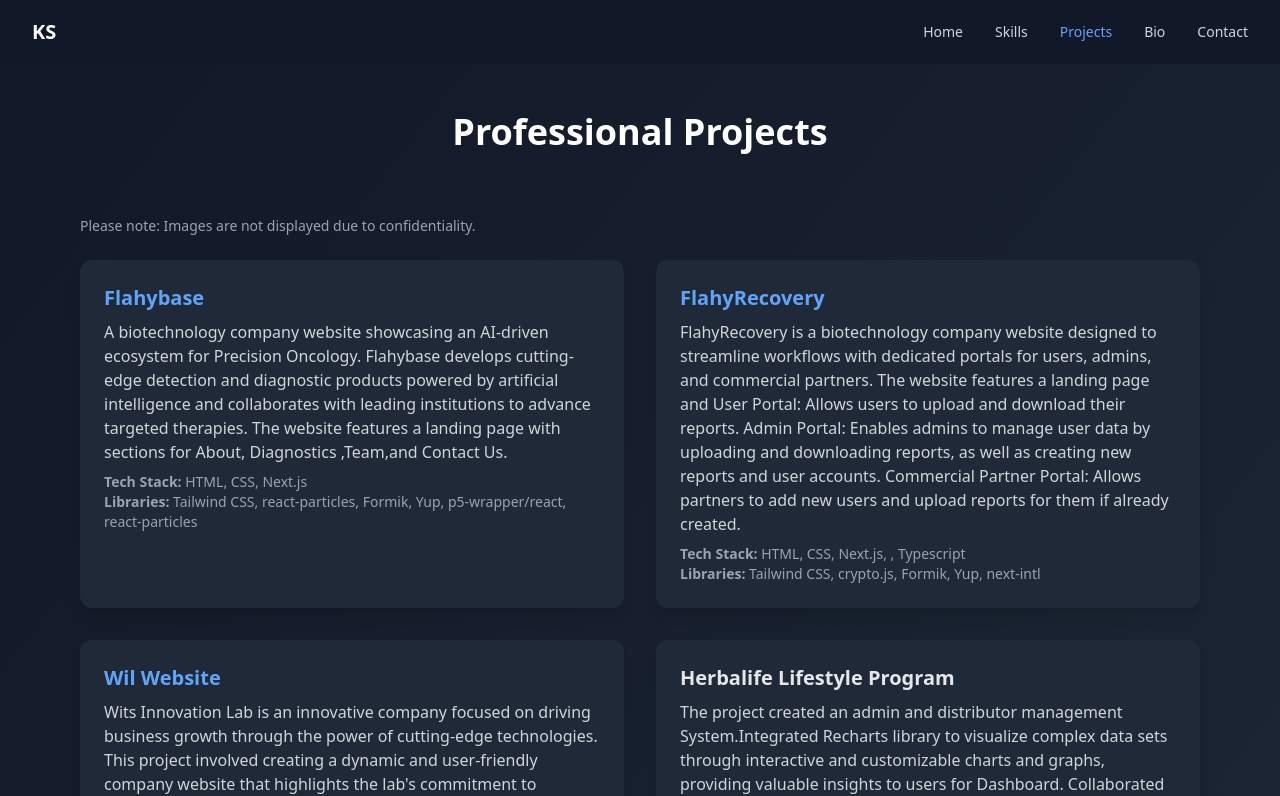
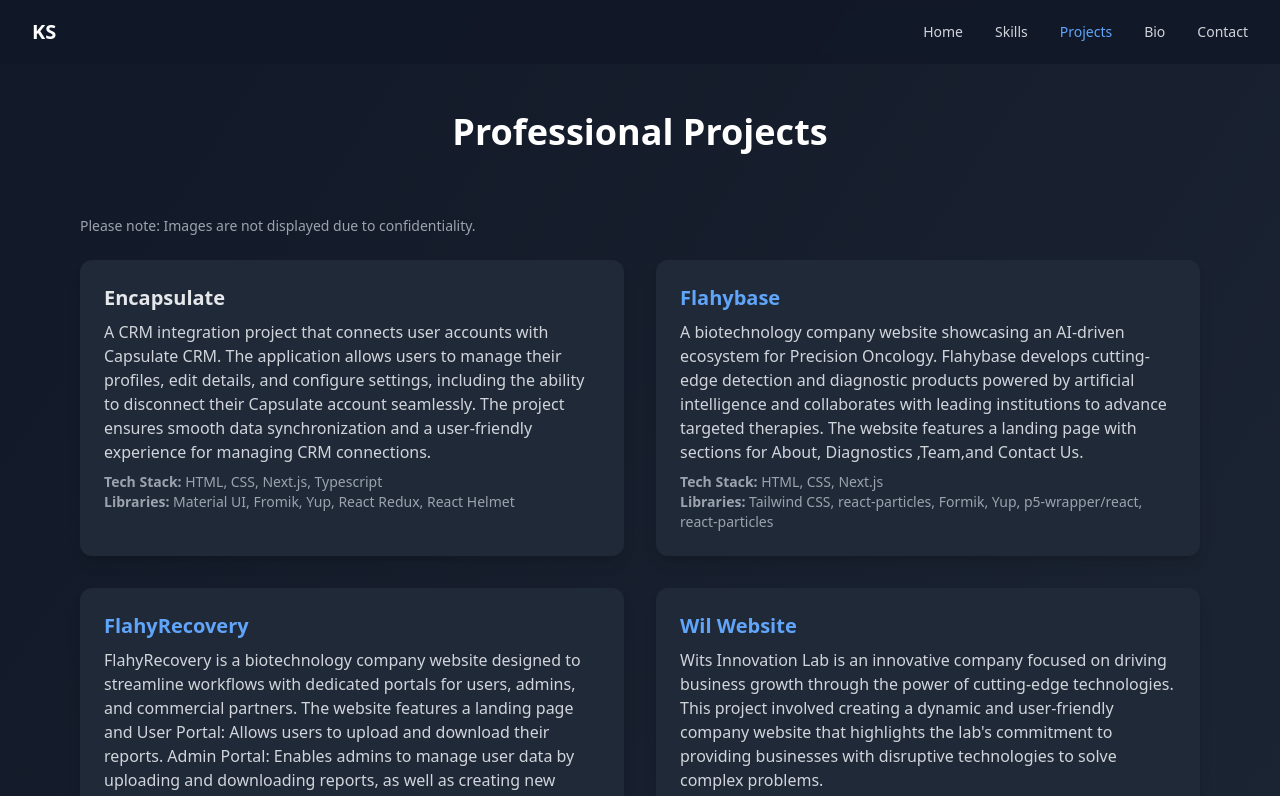
Before and after one commit to karanvirsingh011998/portfolio, a React (Vite) app: page /#/projects in a window 1280 px wide. Shown: the top 796 px of the page. Built offline with nearby package versions, Linux system fonts and the light colour scheme.

Commit message:
added new project encapsulate

```diff
--- a/src/pages/data/projects.ts
+++ b/src/pages/data/projects.ts
@@ -12,7 +12,7 @@
     link: "https://karanvirsingh011998.github.io/convoK",
     image: concokLandingPage,
     techStack: ["React.js", "Shadcn", "Tailwind CSS", "Framer Motion", "React Hook Form", "Yup"],
-  },{
+  }, {
     title: "Realtime Tracking",
     desc: "This project demonstrates a real-time location tracking application built with Node.js, Express, Socket.io and Leaflet.js. Live location of user is displayed on an interactive map in real-time",
     link: "https://github.com/karanvirsingh011998/realtime-tracking",
@@ -31,8 +31,8 @@
     desc: "Far Away is a React-based packing list application designed to make travel preparations seamless and efficient.",
     link: "https://karanvirsingh011998.github.io/travel_list/",
     image: farAway,
-    techStack: ["HTML", "CSS", "React.js","React Dom"],
-  }  ,
+    techStack: ["HTML", "CSS", "React.js", "React Dom"],
+  },
   {
     title: "Fast Pizza Co.",
     desc: "This project demostrates a pizza shop menu with the available and unavailable pizza's",
@@ -45,6 +45,11 @@
 export const organizationProjects = [
 
   {
+    title: "Encapsulate",
+    "desc": "A CRM integration project that connects user accounts with Capsulate CRM. The application allows users to manage their profiles, edit details, and configure settings, including the ability to disconnect their Capsulate account seamlessly. The project ensures smooth data synchronization and a user-friendly experience for managing CRM connections.",
+    techStack: ["HTML", "CSS", "Next.js", "Typescript"],
+    libraries: ["Material UI", "Fromik", "Yup", "React Redux", "React Helmet"],
+  }, {
     title: "Flahybase",
     desc: "A biotechnology company website showcasing an AI-driven ecosystem for Precision Oncology. Flahybase develops cutting-edge detection and diagnostic products powered by artificial intelligence and collaborates with leading institutions to advance targeted therapies. The website features a landing page with sections for About, Diagnostics ,Team,and Contact Us.",
     techStack: ["HTML", "CSS", "Next.js"],
@@ -75,8 +80,8 @@
     title: "Wil Website",
     desc: "Wits Innovation Lab is an innovative company focused on driving business growth through the power of cutting-edge technologies. This project involved creating a dynamic and user-friendly company website that highlights the lab's commitment to providing businesses with disruptive technologies to solve complex problems.",
     techStack: ["HTML", "CSS", "Next.js", "Typescript"],
-    libraries: ["Material UI", "Axios", "React Particles" ,"React Hook Form", "Yup"],
-    link:"https://www.thewitslab.com"
+    libraries: ["Material UI", "Axios", "React Particles", "React Hook Form", "Yup"],
+    link: "https://www.thewitslab.com"
   },
   {
     title: "Herbalife Lifestyle Program",
@@ -87,7 +92,7 @@
   {
     title: "WePlanIT",
     desc: "Streamlining software projects with customizable workflows, task assignments, and progress tracking. Developed and enhanced frontend features using React.js, integrated Ant Design (antd) components, and utilized Chart.js for data visualization. Used React and Redux for state management in the application along with the use of React Hooks. Build robust backend services and APIs with Node.js and Express.js. Design and implement MongoDB schemas using Mongoose for efficient data storage and retrieval.",
-    techStack: ["HTML", "CSS", "Next.js","Node.js","Express.js","MongoDB"],
+    techStack: ["HTML", "CSS", "Next.js", "Node.js", "Express.js", "MongoDB"],
     libraries: ["redux", "Antd", "Chart.js", "Typescript"],
   },
   {
```
